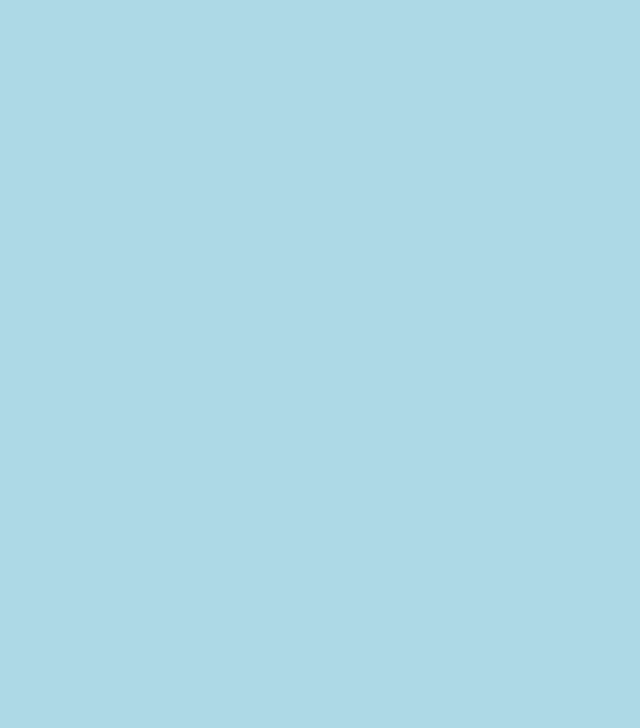
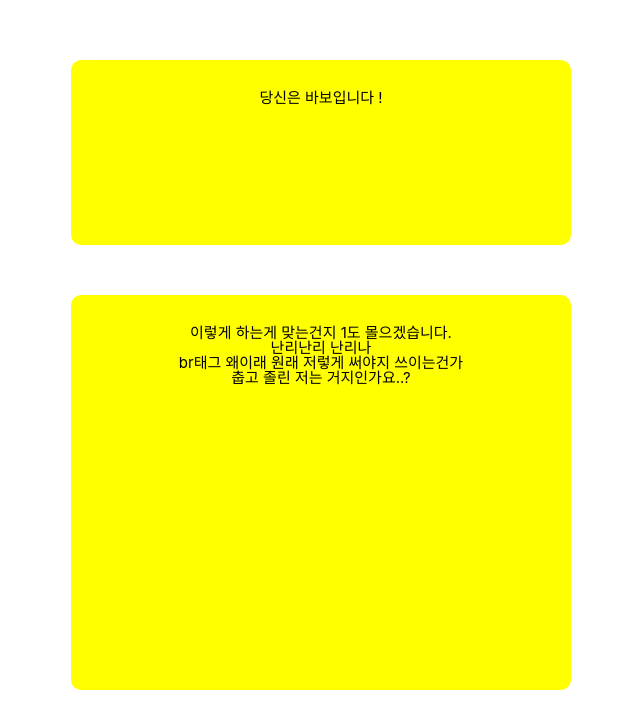
Before and after one commit to spaceenterbs/mini_project_2, a React (Create React App) app in the folder team-project/: page /Result in a window 1280 px wide. Before the commit this address had no page. Shown: the top 728 px of the page, without its empty margins (319-959 px from the left). Built offline with nearby package versions, Linux system fonts and the light colour scheme; a web font is replaced by a local one.

Commit message:
결과 페이지

```diff
--- a/team-project/src/App.js
+++ b/team-project/src/App.js
@@ -5,6 +5,7 @@ import GlobalStyles from "./GlobalStyles"; //전역에 css 적용하는 js 컴
 import { useState, useEffect } from "react";
 import Container from "./frontend/component/Container";
 import Start from "./frontend/startpage/Start";
+import Result from "./frontend/resultpage/Result";
 import { BrowserRouter, Routes, Route } from 'react-router-dom';
 
 
@@ -13,10 +14,12 @@ function App(props) {
   return (
       <div>
           <GlobalStyles />
+          {/* <Result /> */}
           <BrowserRouter>
               <Routes>
                   <Route index element={<Start />} />
                   <Route path="Container" element={<Container />} />
+                  <Route path="Result" element={<Result />} />
               </Routes>
           </BrowserRouter>
       </div>
--- a/team-project/src/frontend/component/Container.jsx
+++ b/team-project/src/frontend/component/Container.jsx
@@ -1,6 +1,7 @@
 import styled, { keyframes } from 'styled-components';
 import { useEffect, useState } from 'react';
 import Box from './Box';
+// import { useNavigate } from 'react-router-dom';
 
 const StyledContainer = styled.div`
     box-sizing: border-box;
--- a/team-project/src/frontend/resultpage/Result.jsx
+++ b/team-project/src/frontend/resultpage/Result.jsx
@@ -0,0 +1,64 @@
+import React from "react";
+import styled from "styled-components";
+
+const StyledResult = styled.div
+`
+    width: 100vw;
+    height: 100vh;
+    box-sizing: border-box;
+    background-color: white;
+    display: flex;
+    justify-content: center;
+    margin: 0 auto;
+`;
+const LastBox = styled.div
+`
+    display: flex;
+    flex-direction: column;
+    padding: 60px;
+    // border: 1px solid black;
+    margin: 0 auto;
+    max-width: 1200px;
+`;
+const TadaBox = styled.div
+`
+    width: 500px;
+    height: 300px;
+    display: flex;
+    text-align: center;
+    justify-content: center;
+    margin-bottom: 50px;
+    padding: 30px;
+    background-color: yellow;
+    border-radius: 10px;
+`;
+const TextBox = styled.div`
+    width: 500px;
+    height: 700px;
+    display: flex;
+    text-align: center;
+    justify-content: center;
+    margin-bottom: 50px;
+    padding: 30px;
+    background-color: yellow;
+    border-radius: 10px;
+`;
+function Result(props) {
+    return (
+        <div>
+            <StyledResult className="result">
+                <LastBox className="last">
+                    <TadaBox className="tada">당신은 바보입니다 !</TadaBox>
+                    <TextBox className="text">
+                        이렇게 하는게 맞는건지 1도 몰으겠습니다.<br></br>
+                        난리난리 난리나<br></br>
+                        br태그 왜이래 원래 저렇게 써야지 쓰이는건가<br></br>
+                        춥고 졸린 저는 거지인가요..?<br></br>
+                    </TextBox>
+                </LastBox>
+            </StyledResult>
+        </div>
+    );
+}
+
+export default Result;
```
Lines whose indentation alone changed are shown as unchanged.
